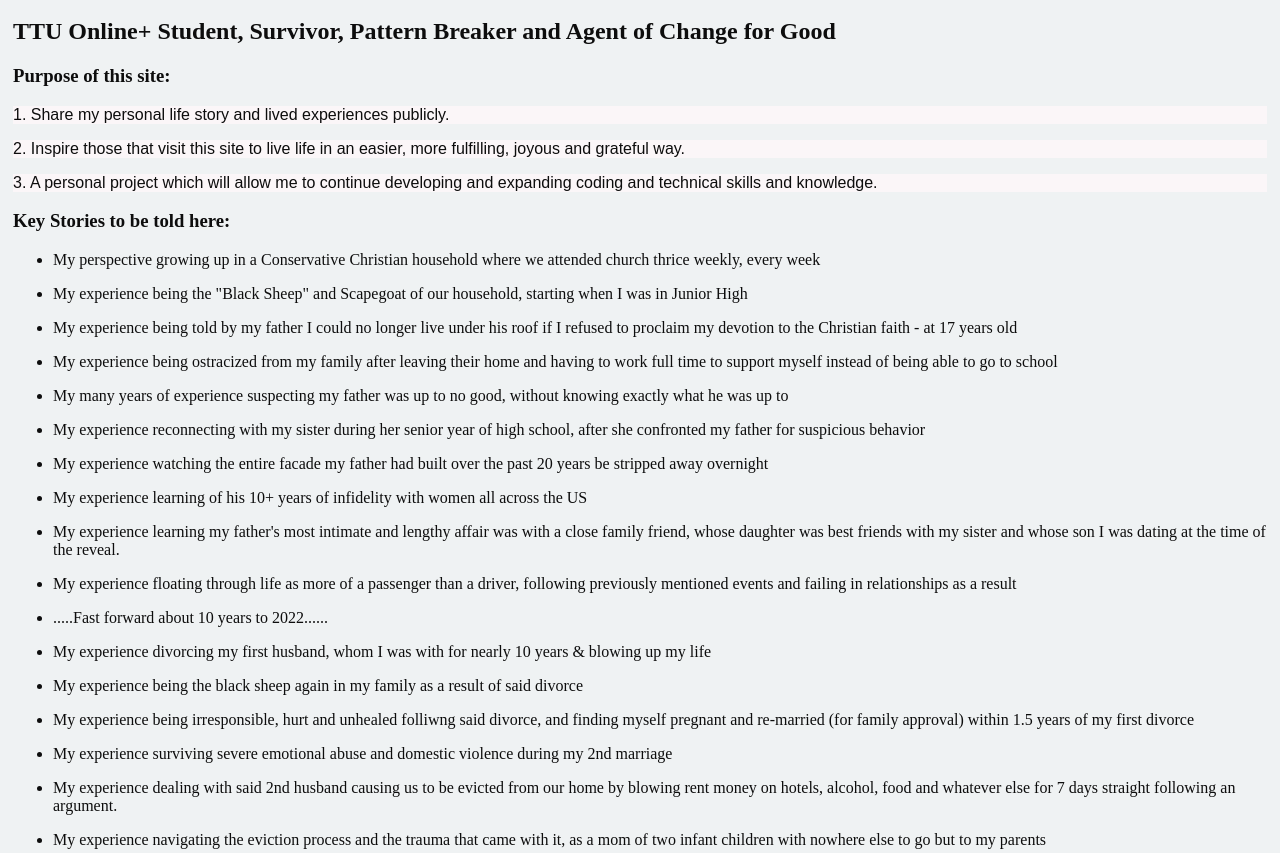
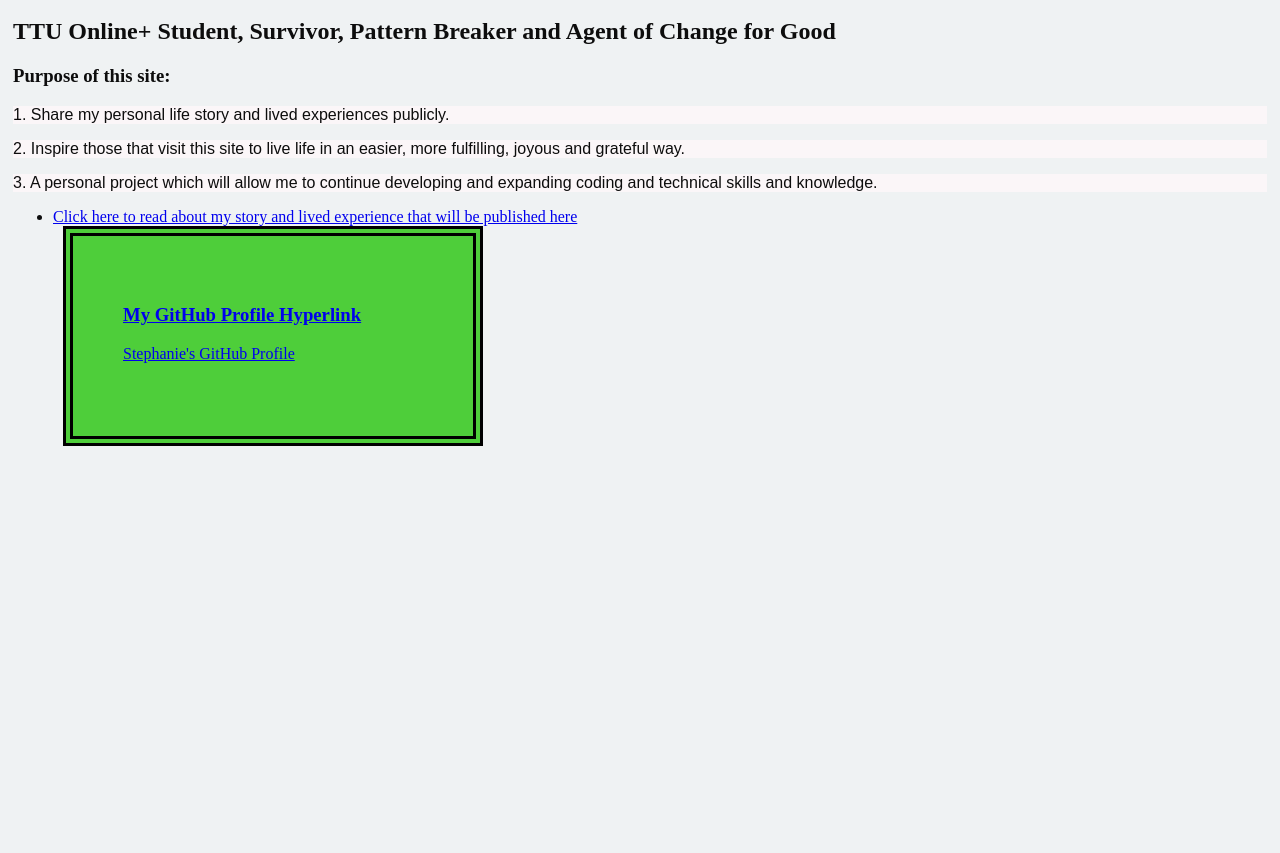
Before and after one commit to stephanierae720-cyber/CMPA-Public-Repository-Project-02, a plain HTML site: page index.html in a window 1280 px wide. Shown: the part 99-952 px from the top of the page. After the commit the page ends 800 px from the top, so only its background shows below. Drawn offline with Linux system fonts and the light colour scheme.

Commit message:
Update index.html
updated home page with link to about page

```diff
--- a/index.html
+++ b/index.html
@@ -15,28 +15,8 @@
     <p>2. Inspire those that visit this site to live life in an easier, more fulfilling, joyous and grateful way.
     <p>3. A personal project which will allow me to continue developing and expanding coding and technical skills and knowledge. </p>
 
-    <h3>Key Stories to be told here:</h3>
-    <ul><li>My perspective growing up in a Conservative Christian household where we attended church thrice weekly, every week</li></ul>
-    <ul><li>My experience being the "Black Sheep" and Scapegoat of our household, starting when I was in Junior High</li></ul>
-    <ul><li>My experience being told by my father I could no longer live under his roof if I refused to proclaim my devotion to the Christian faith - at 17 years old</li></ul>
-    <ul><li>My experience being ostracized from my family after leaving their home and having to work full time to support myself instead of being able to go to school</li></ul>
-    <ul><li>My many years of experience suspecting my father was up to no good, without knowing exactly what he was up to</li></ul>
-    <ul><li>My experience reconnecting with my sister during her senior year of high school, after she confronted my father for suspicious behavior</li></ul>
-    <ul><li>My experience watching the entire facade my father had built over the past 20 years be stripped away overnight</li></ul>
-    <ul><li>My experience learning of his 10+ years of infidelity with women all across the US</li></ul>
-    <ul><li>My experience learning my father's most intimate and lengthy affair was with a close family friend, whose daughter was best friends with my sister and whose son I was dating at the time of the reveal.</li></ul>
-    <ul><li>My experience floating through life as more of a passenger than a driver, following previously mentioned events and failing in relationships as a result</li></ul>
-    <ul><li>.....Fast forward about 10 years to 2022......</li></ul>
-    <ul><li>My experience divorcing my first husband, whom I was with for nearly 10 years & blowing up my life</li></ul>
-    <ul><li>My experience being the black sheep again in my family as a result of said divorce</li></ul>
-    <ul><li>My experience being irresponsible, hurt and unhealed folliwng said divorce, and finding myself pregnant and re-married (for family approval) within 1.5 years of my first divorce</li></ul>
-    <ul><li>My experience surviving severe emotional abuse and domestic violence during my 2nd marriage</li></ul>
-    <ul><li>My experience dealing with said 2nd husband causing us to be evicted from our home by blowing rent money on hotels, alcohol, food and whatever else for 7 days straight following an argument.</li></ul>
-    <ul><li>My experience navigating the eviction process and the trauma that came with it, as a mom of two infant children with nowhere else to go but to my parents</li></ul>
-    <ul><li>My experience dealing with undiagnosed and untreated PTSD which culminated into a mental breakdown after moving back in with my parents</li></ul>
-    <ul><li>My experience dealing with my 2nd husband manipulating my family against me, hospitalizing me against my will and subsequently filing divorce papers where he intended to take everything from me including my kids without my parents knowledge they were helping him do this</li></ul>
-    <ul><li>.....Yet still, there is more - will add soon. Hope this has been a sufficient teaser of what's yet to come!</li></ul>
-
+    <ul><li>
+       <a href="about.html">Click here to read about my story and lived experience that will be published here
 
       <div class="box"> <h3>My GitHub Profile Hyperlink</h3>
     <a href="https://github.com/stephanierae720-cyber">
```
